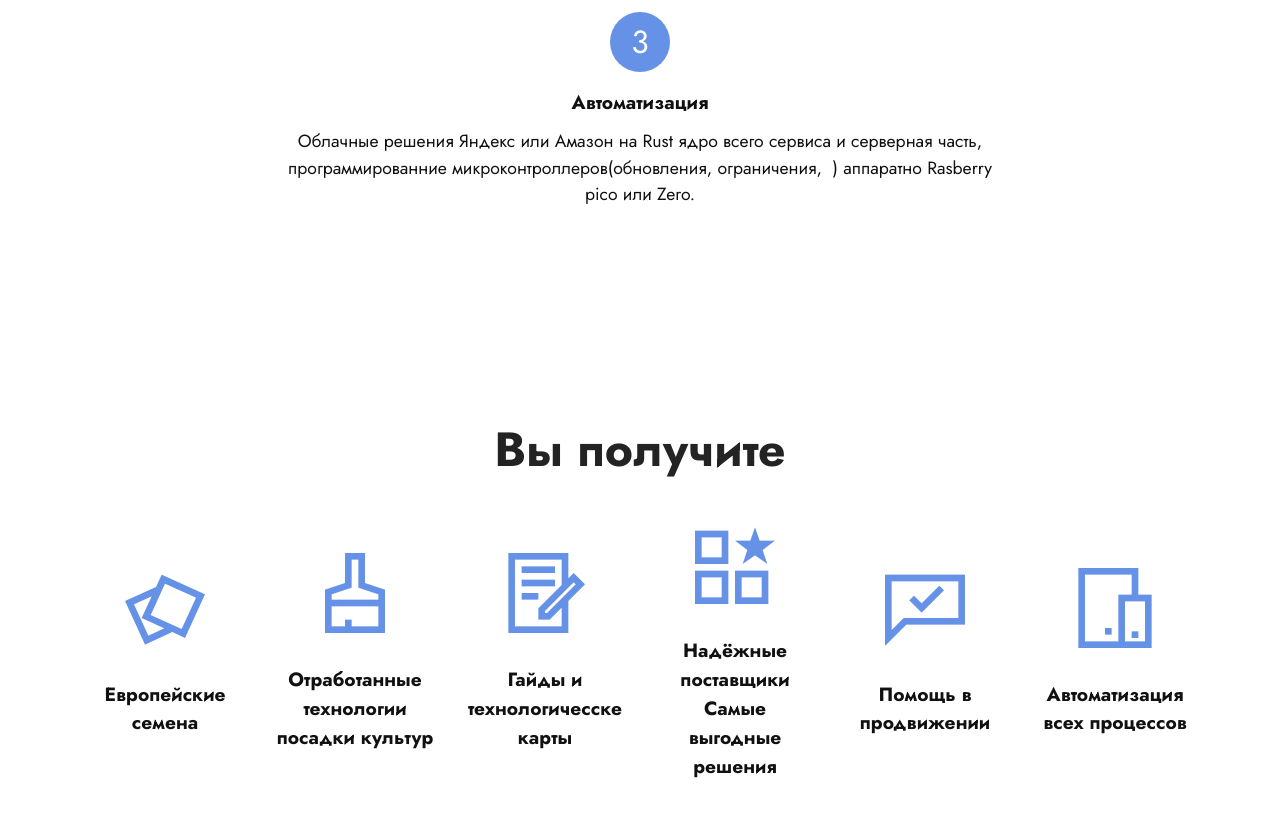
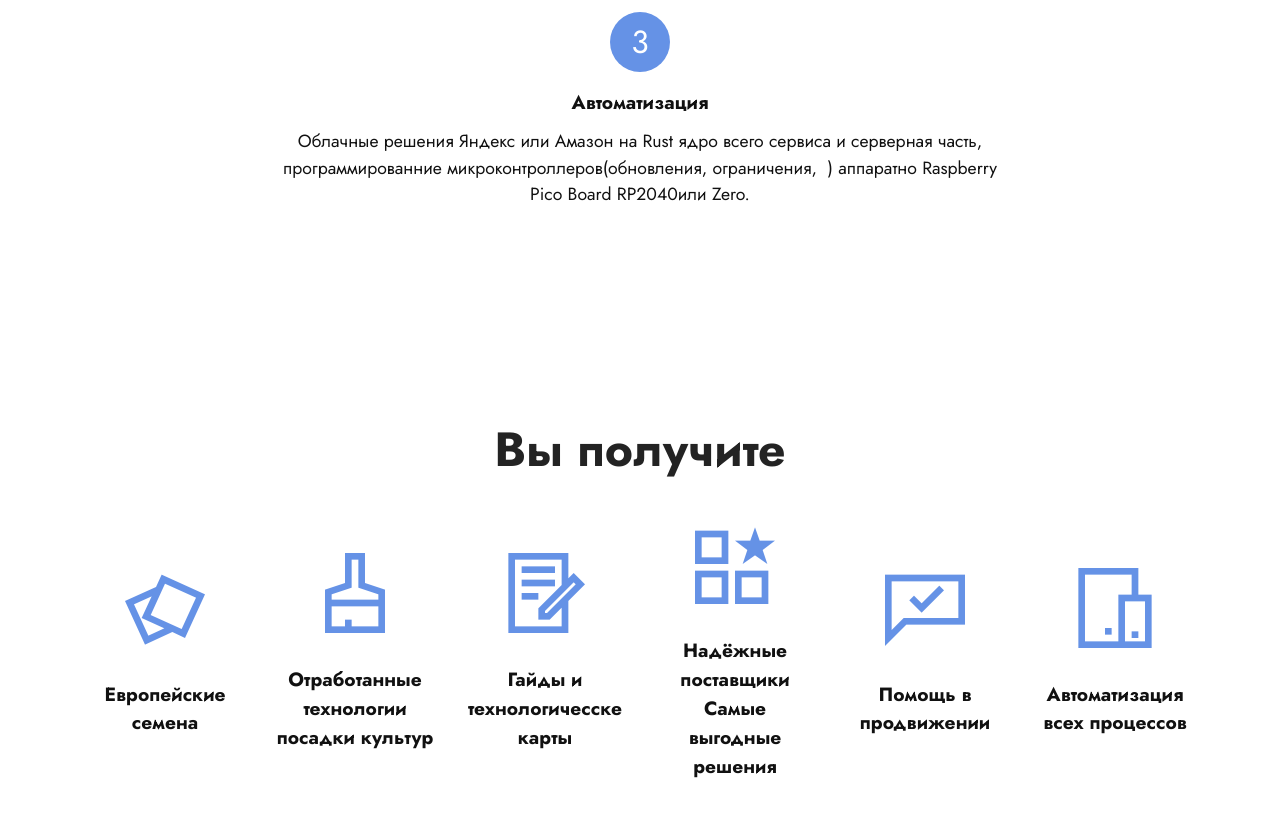
Before and after one commit to GreenCityMicroGreen/GreenCity, a plain HTML site: page page1.html in a window 1280 px wide. Shown: the part 1604-2420 px from the top of the page. Drawn offline with Linux system fonts and the light colour scheme; files whose address does not match are found by name.

Commit message:
Update page1.html

```diff
--- a/page1.html
+++ b/page1.html
@@ -197,7 +197,7 @@
                     <div class="text-box">
                         <h4 class="icon-title card-title mbr-black mbr-fonts-style display-7">
                             <strong>Автоматизация</strong></h4>
-                        <h5 class="icon-text mbr-black mbr-fonts-style display-4">Облачные решения Яндекс или Амазон на Rust ядро всего сервиса и серверная часть, программированние микроконтроллеров(обновления, ограничения,&nbsp; ) аппаратно Rasberry pico или Zero.</h5>
+                        <h5 class="icon-text mbr-black mbr-fonts-style display-4">Облачные решения Яндекс или Амазон на Rust ядро всего сервиса и серверная часть, программированние микроконтроллеров(обновления, ограничения,&nbsp; ) аппаратно Raspberry Pico Board RP2040или Zero.</h5>
                     </div>
                 </div>
 
```
